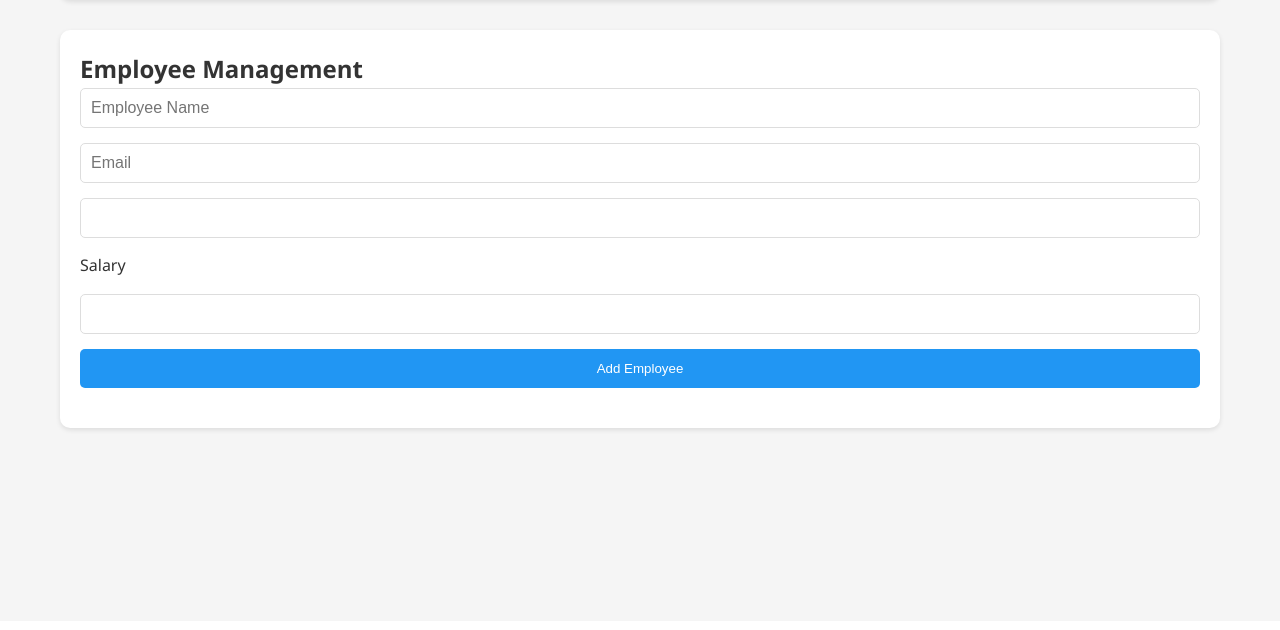
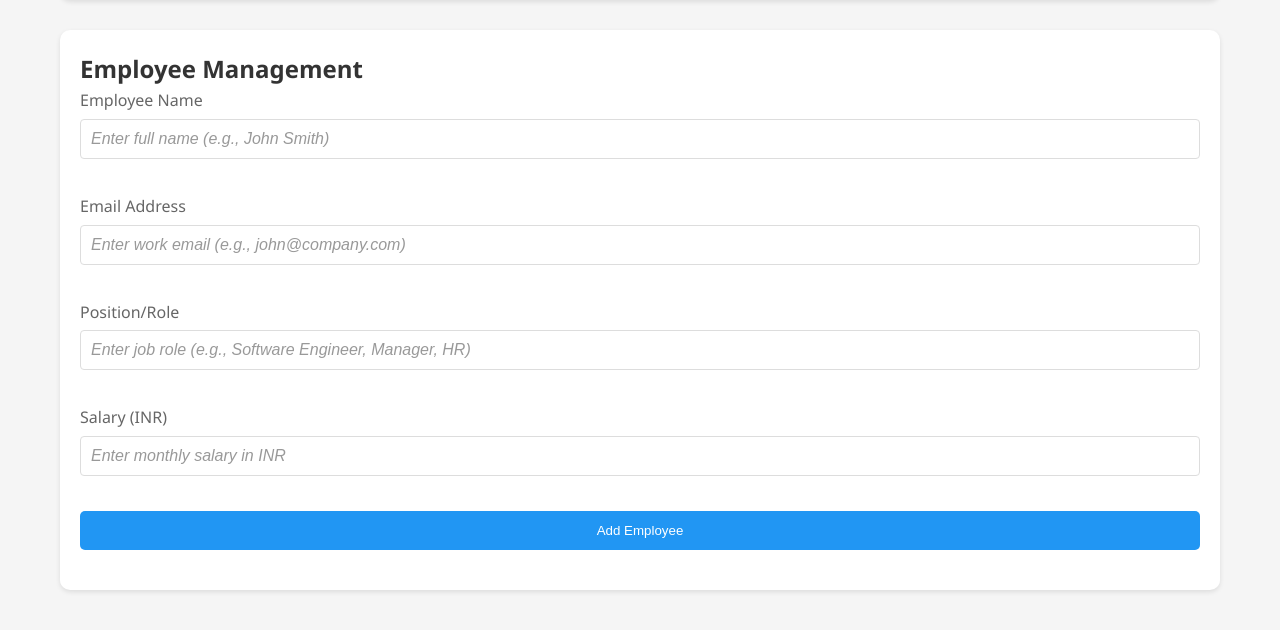
Before and after one commit to Premkumark20/payroll-dbms, a Flask app: page / in a window 1280 px wide. Shown: the part 179-809 px from the top of the page. Before the commit the page ends 612 px from the top, so only its background shows below. Run offline with Flask 3, Linux system fonts and the light colour scheme; the visitor is signed in with stand-in values (Sample User, id 1).

Commit message:
Added descriptive placeholders and labels for all input fields

```diff
--- a/templates/index.html
+++ b/templates/index.html
@@ -5,6 +5,27 @@
     <meta name="viewport" content="width=device-width, initial-scale=1.0">
     <title>Payroll Management System</title>
     <link rel="stylesheet" href="{{ url_for('static', filename='css/style.css') }}">
+    <style>
+        .form-group {
+            margin-bottom: 20px;
+        }
+        .form-group label {
+            display: block;
+            margin-bottom: 5px;
+            color: #666;
+        }
+        .form-group input {
+            width: 100%;
+            padding: 10px;
+            border: 1px solid #ddd;
+            border-radius: 4px;
+            font-size: 16px;
+        }
+        .form-group input::placeholder {
+            color: #999;
+            font-style: italic;
+        }
+    </style>
 </head>
 <body>
     <div class="loading-screen">
@@ -24,11 +45,22 @@
             <section id="employees" class="section">
                 <h2>Employee Management</h2>
                 <form id="employeeForm" class="form-grid">
-                    <input type="text" id="name" placeholder="Employee Name" required>
-                    <input type="email" id="email" placeholder="Email" required>
-                    <input type="text" id="position" name="position" required>
-                    <label for="salary">Salary</label>
-                    <input type="number" id="salary" name="salary" required>
+                    <div class="form-group">
+                        <label for="name">Employee Name</label>
+                        <input type="text" id="name" placeholder="Enter full name (e.g., John Smith)" required>
+                    </div>
+                    <div class="form-group">
+                        <label for="email">Email Address</label>
+                        <input type="email" id="email" placeholder="Enter work email (e.g., john@company.com)" required>
+                    </div>
+                    <div class="form-group">
+                        <label for="position">Position/Role</label>
+                        <input type="text" id="position" placeholder="Enter job role (e.g., Software Engineer, Manager, HR)" required>
+                    </div>
+                    <div class="form-group">
+                        <label for="salary">Salary (INR)</label>
+                        <input type="number" id="salary" name="salary" placeholder="Enter monthly salary in INR" required>
+                    </div>
                     <button type="submit" class="btn-primary">Add Employee</button>
                 </form>
                 <div id="employeeList" class="data-grid"></div>
@@ -37,14 +69,20 @@
             <section id="attendance" class="section hidden">
                 <h2>Attendance Management</h2>
                 <form id="attendanceForm" class="form-grid">
+                    <div class="form-group">
+                        <label for="employeeSelect">Select Employee</label>
                         <select id="employeeSelect" required>
                             <option value="">Select Employee</option>
                         </select>
+                    </div>
+                    <div class="form-group">
+                        <label for="status">Attendance Status</label>
                         <select id="status" required>
                             <option value="present">Present</option>
                             <option value="absent">Absent</option>
                             <option value="half-day">Half Day</option>
                         </select>
+                    </div>
                     <button type="submit" class="btn-primary">Mark Attendance</button>
                 </form>
             </section>
@@ -52,12 +90,24 @@
             <section id="payroll" class="section hidden">
                 <h2>Payroll Generation</h2>
                 <form id="payrollForm" class="form-grid">
+                    <div class="form-group">
+                        <label for="payrollEmployee">Select Employee</label>
                         <select id="payrollEmployee" required>
                             <option value="">Select Employee</option>
                         </select>
-                    <input type="number" id="month" placeholder="Month (1-12)" min="1" max="12" required>
-                    <input type="number" id="year" placeholder="Year" required>
-                    <input type="number" id="deductions" placeholder="Deductions" required>
+                    </div>
+                    <div class="form-group">
+                        <label for="month">Month (1-12)</label>
+                        <input type="number" id="month" placeholder="Enter month (e.g., 1 for January, 12 for December)" min="1" max="12" required>
+                    </div>
+                    <div class="form-group">
+                        <label for="year">Year</label>
+                        <input type="number" id="year" placeholder="Enter year (e.g., 2022)" required>
+                    </div>
+                    <div class="form-group">
+                        <label for="deductions">Deductions (INR)</label>
+                        <input type="number" id="deductions" placeholder="Enter total deductions in INR" required>
+                    </div>
                     <button type="submit" class="btn-primary">Generate Payroll</button>
                 </form>
                 <div id="payrollResult" class="data-grid"></div>
```
Also changed, not shown: docs/dashboard.html (+34 -4 lines). Lines whose indentation alone changed are shown as unchanged.
